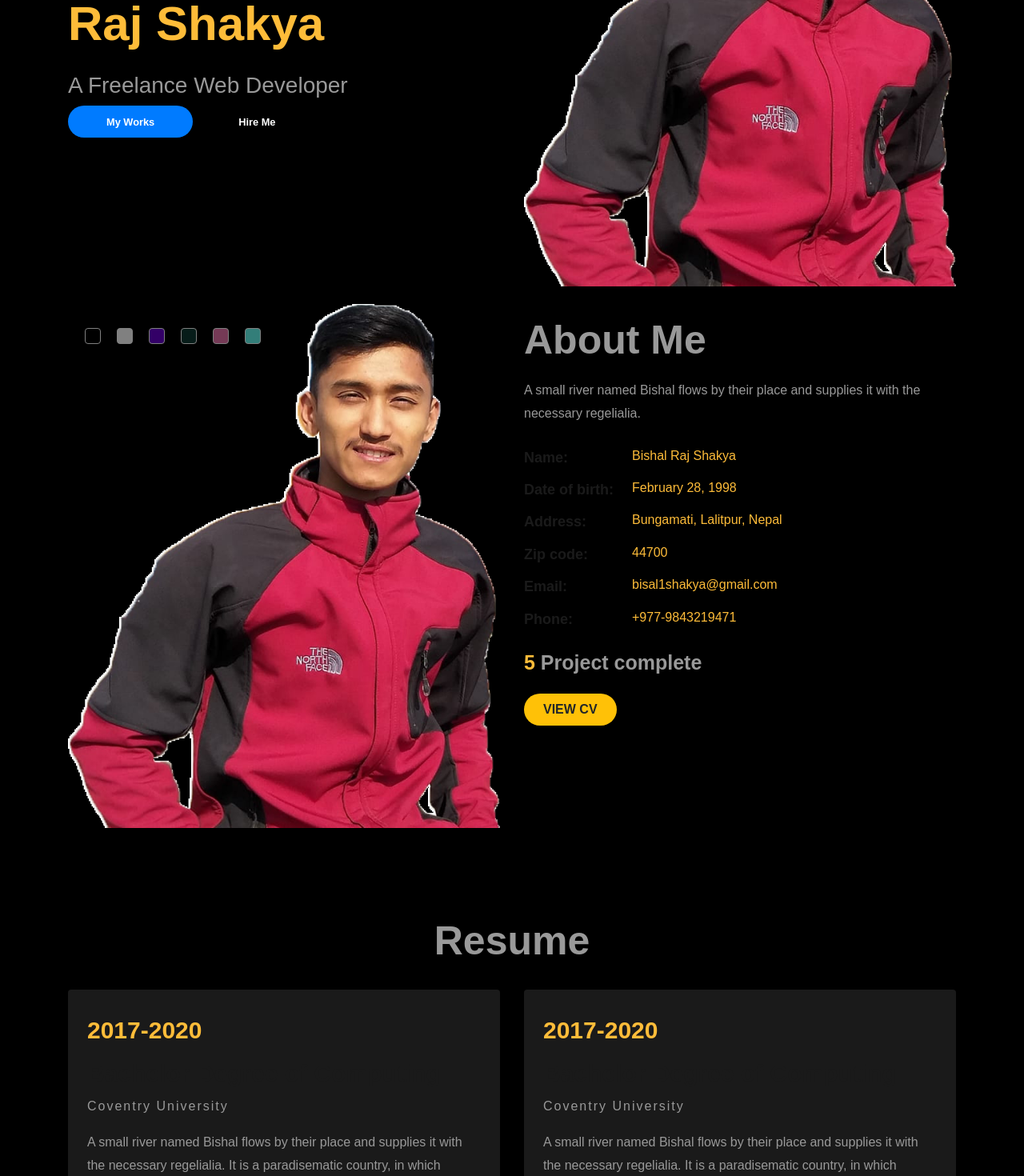
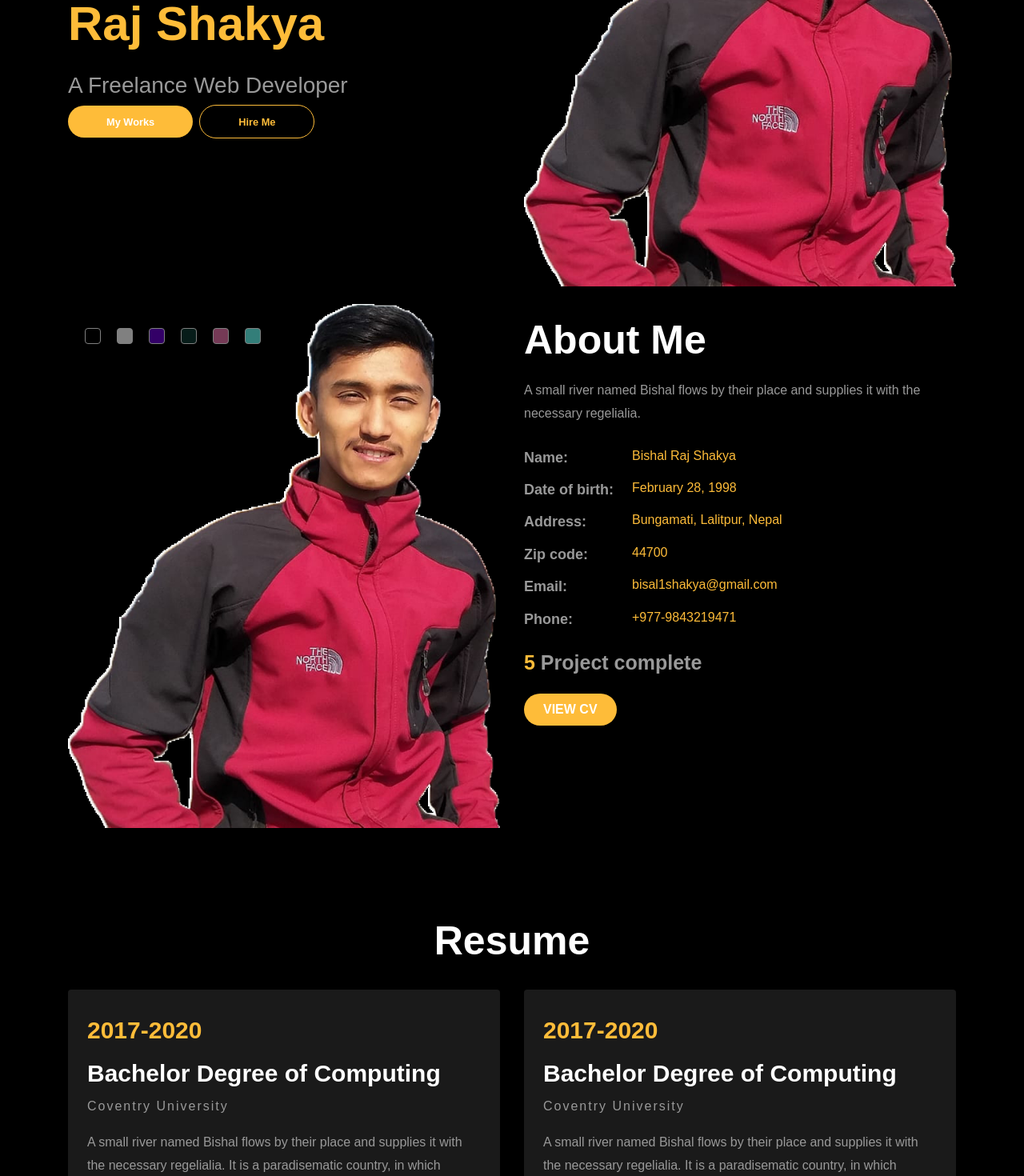
Before and after one commit to BishalRaj/react-profile, a React (Create React App) app: page / in a window 1280 px wide. Shown: the part 320-1790 px from the top of the page at 80% size. Built offline with nearby package versions, Linux system fonts and the light colour scheme.

Commit message:
theme-dark done

```diff
--- a/src/styles/style.scss
+++ b/src/styles/style.scss
@@ -29,6 +29,7 @@ body {
         opacity: 1;
     }
 }
+
 
 #theme-dark{
     background-color: #000000;
@@ -62,7 +63,7 @@ body {
     background-color: #000000;
     .navbar{
     background-color: #000000;
-    color: #999999;
+    color: #999999 !important;
     }
     .default-bg-color-primary{
         background-color: #FEBC39;
@@ -79,10 +80,39 @@ body {
         fill:#1A1A1A;
         color: #1A1A1A;
     }
-    p{
+    p, .default-xxs-font, .default-xs-font{
         color: #999999;
     }
 
+    h4{
+        color: #fff;
+    }
+    .btn{
+        background-color: #FEBC39;
+        color: #fff;
+    }
+
+
+    .default-md-font, .btn{
+        color:#fff;
+    }
+    .img-col:hover .image-centered-text p{
+      color:#fff;
+    }
+
+    .outline-btn{
+        border-color: #FEBC39;
+        color: #FEBC39 !important;
+    }
+
+    .outline-btn:hover{
+        background-color: #FEBC39 !important;
+        color: #fff !important;
+    }
+
+    .rounded .default-color-secondary{
+        color: #fff;
+    }
 }
 .app.theme-light{
    body{ background: #fff;}
```
